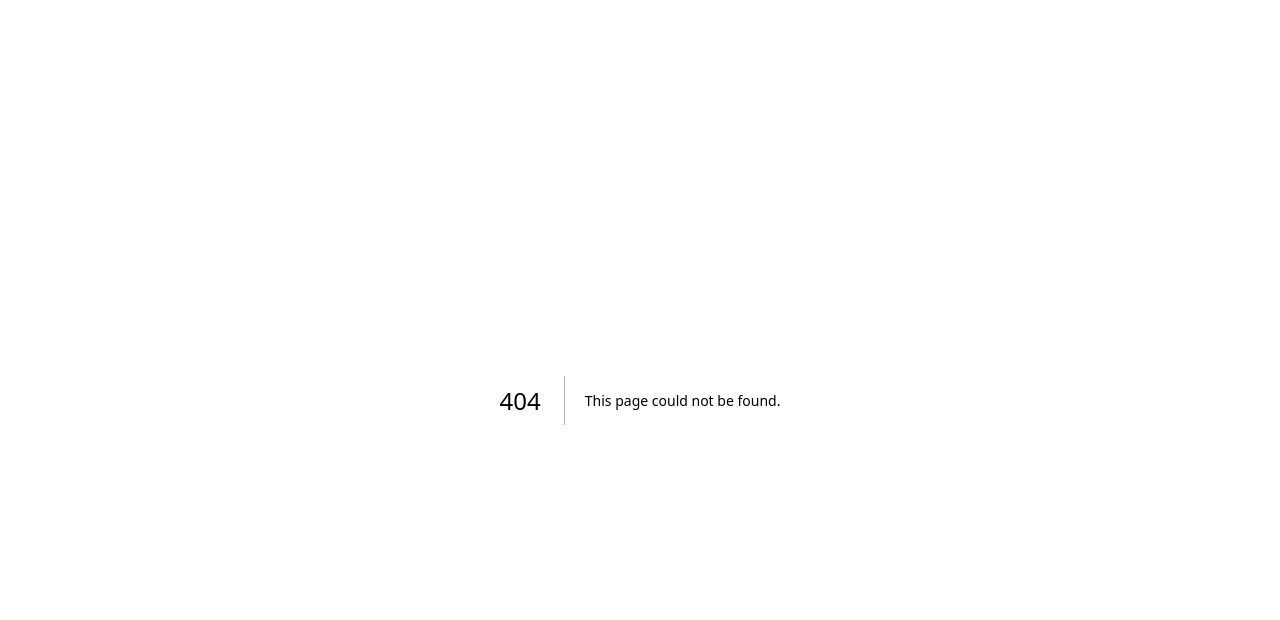
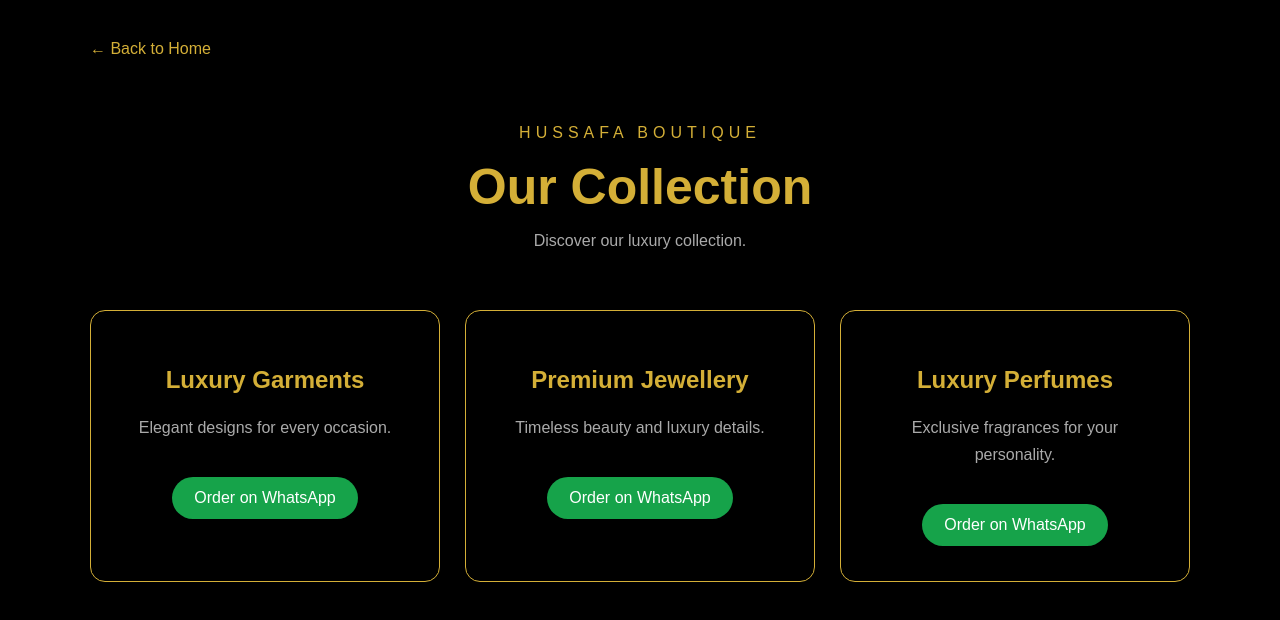
Before and after one commit to thakurdgd-alt/hussafa-boutique-new, a Next.js app: page /shop in a window 1280 px wide. Before the commit this address had no page. Shown: the top 620 px of the page. Built offline with nearby package versions, Linux system fonts and the light colour scheme.

Commit message:
Create page.js

```diff
--- /dev/null
+++ b/app/shop/page.js
@@ -0,0 +1,167 @@
+export default function Shop() {
+  return (
+    <main
+      style={{
+        minHeight: "100vh",
+        backgroundColor: "#000",
+        color: "#fff",
+        padding: "40px 20px",
+      }}
+    >
+      <div
+        style={{
+          maxWidth: "1100px",
+          margin: "0 auto",
+        }}
+      >
+        <a
+          href="/"
+          style={{
+            color: "#D4AF37",
+            display: "inline-block",
+            marginBottom: "50px",
+          }}
+        >
+          ← Back to Home
+        </a>
+
+        <div
+          style={{
+            textAlign: "center",
+            marginBottom: "60px",
+          }}
+        >
+          <p
+            style={{
+              color: "#D4AF37",
+              letterSpacing: "5px",
+            }}
+          >
+            HUSSAFA BOUTIQUE
+          </p>
+
+          <h1
+            style={{
+              color: "#D4AF37",
+              fontSize: "50px",
+              margin: "15px 0",
+            }}
+          >
+            Our Collection
+          </h1>
+
+          <p style={{ color: "#aaa" }}>
+            Discover our luxury collection.
+          </p>
+        </div>
+
+        <div
+          style={{
+            display: "grid",
+            gridTemplateColumns: "repeat(auto-fit, minmax(250px, 1fr))",
+            gap: "25px",
+          }}
+        >
+          <div
+            style={{
+              border: "1px solid #D4AF37",
+              borderRadius: "15px",
+              padding: "35px",
+              textAlign: "center",
+            }}
+          >
+            <h2 style={{ color: "#D4AF37" }}>
+              Luxury Garments
+            </h2>
+
+            <p style={{ color: "#aaa", lineHeight: "1.7" }}>
+              Elegant designs for every occasion.
+            </p>
+
+            <a
+              href="https://wa.me/447388454498"
+              target="_blank"
+              rel="noopener noreferrer"
+              style={{
+                display: "inline-block",
+                marginTop: "20px",
+                backgroundColor: "#16a34a",
+                color: "#fff",
+                padding: "12px 22px",
+                borderRadius: "25px",
+              }}
+            >
+              Order on WhatsApp
+            </a>
+          </div>
+
+          <div
+            style={{
+              border: "1px solid #D4AF37",
+              borderRadius: "15px",
+              padding: "35px",
+              textAlign: "center",
+            }}
+          >
+            <h2 style={{ color: "#D4AF37" }}>
+              Premium Jewellery
+            </h2>
+
+            <p style={{ color: "#aaa", lineHeight: "1.7" }}>
+              Timeless beauty and luxury details.
+            </p>
+
+            <a
+              href="https://wa.me/447388454498"
+              target="_blank"
+              rel="noopener noreferrer"
+              style={{
+                display: "inline-block",
+                marginTop: "20px",
+                backgroundColor: "#16a34a",
+                color: "#fff",
+                padding: "12px 22px",
+                borderRadius: "25px",
+              }}
+            >
+              Order on WhatsApp
+            </a>
+          </div>
+
+          <div
+            style={{
+              border: "1px solid #D4AF37",
+              borderRadius: "15px",
+              padding: "35px",
+              textAlign: "center",
+            }}
+          >
+            <h2 style={{ color: "#D4AF37" }}>
+              Luxury Perfumes
+            </h2>
+
+            <p style={{ color: "#aaa", lineHeight: "1.7" }}>
+              Exclusive fragrances for your personality.
+            </p>
+
+            <a
+              href="https://wa.me/447388454498"
+              target="_blank"
+              rel="noopener noreferrer"
+              style={{
+                display: "inline-block",
+                marginTop: "20px",
+                backgroundColor: "#16a34a",
+                color: "#fff",
+                padding: "12px 22px",
+                borderRadius: "25px",
+              }}
+            >
+              Order on WhatsApp
+            </a>
+          </div>
+        </div>
+      </div>
+    </main>
+  );
+}
```
